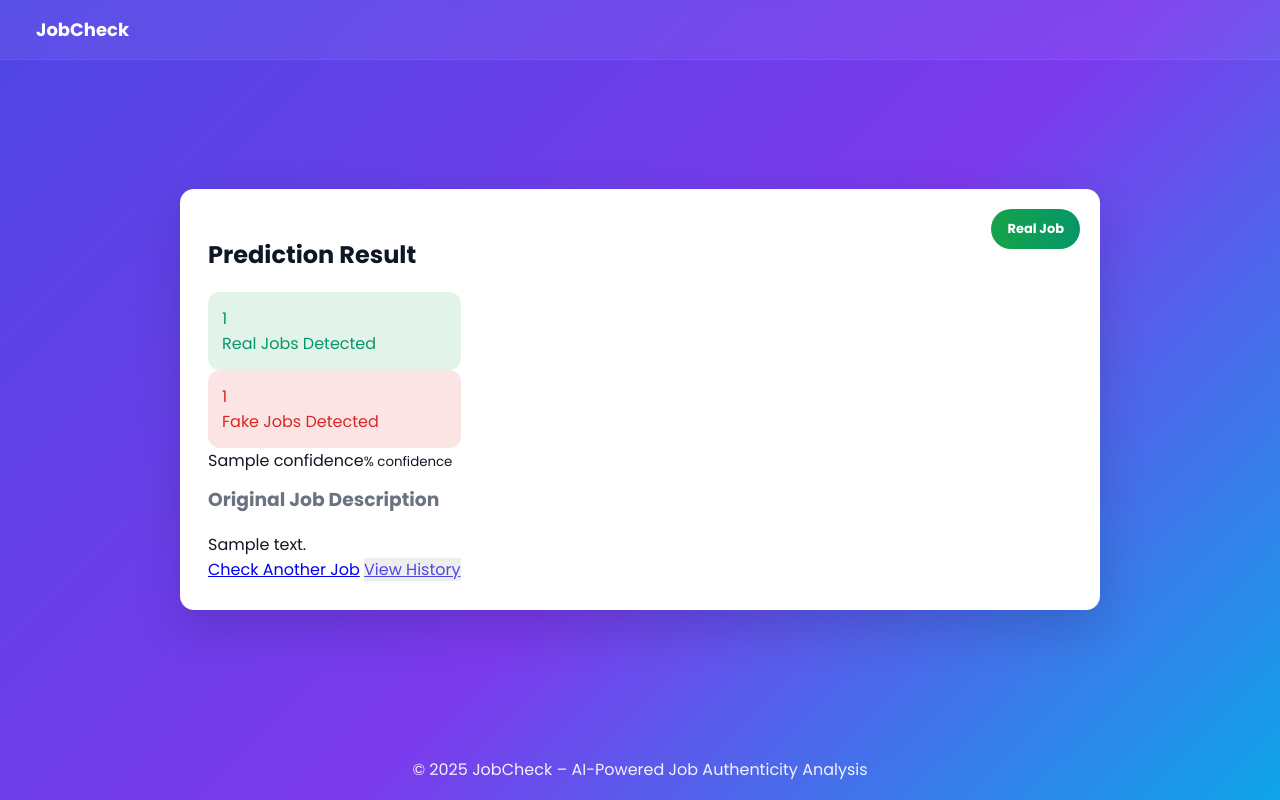
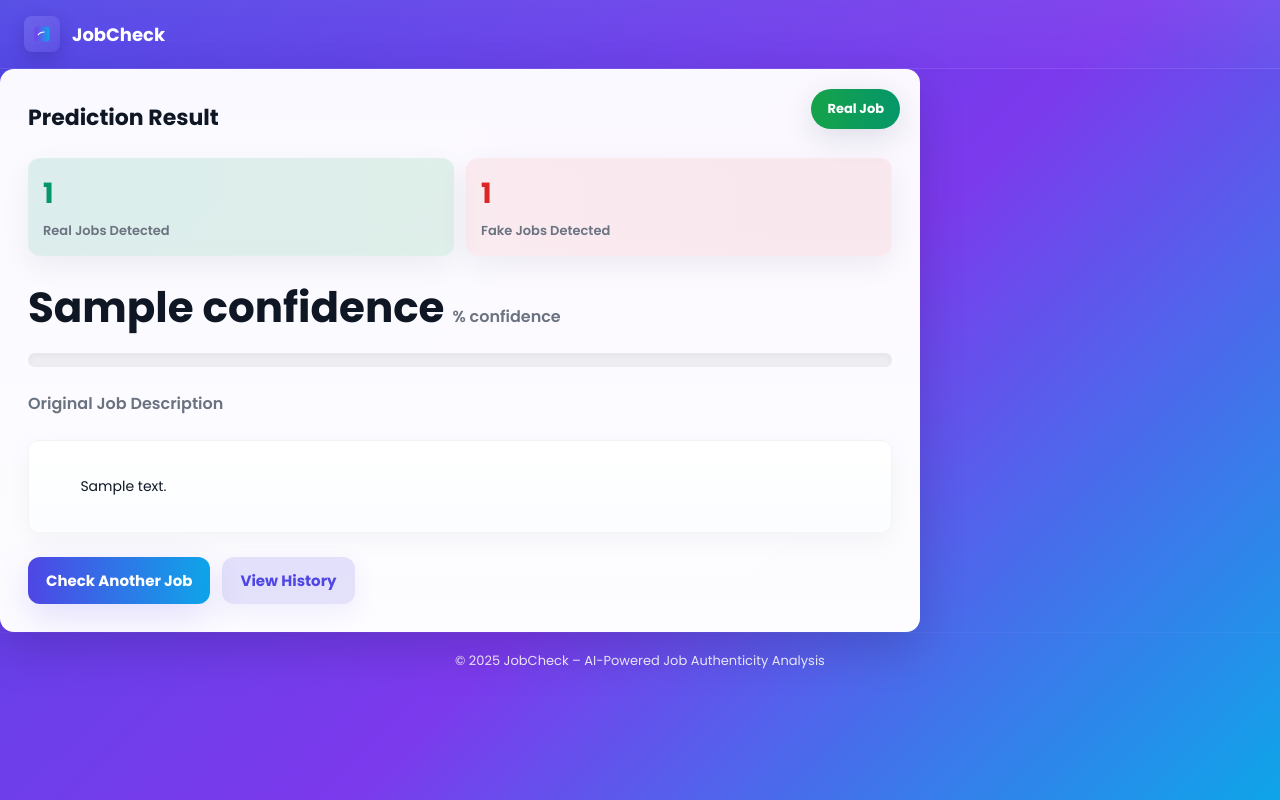
Before and after one commit to Sainvi-j/fake-job-detector, a Flask app: template templates/result.html in a window 1280 px wide. Run offline with Flask 3, Linux system fonts and the light colour scheme; the template is opened without the code that fills it: most values are stand-ins (such as "Sample title", 1, 10 or a date in 2020); parts of the project's set-up code (start-up, migrations or seed data) failed here and were passed over.

Commit message:
Update result.html

```diff
--- a/templates/result.html
+++ b/templates/result.html
@@ -3,186 +3,151 @@
 <head>
   <meta charset="utf-8" />
   <meta name="viewport" content="width=device-width,initial-scale=1" />
+  <meta name="description" content="JobCheck — AI-powered job authenticity detection. See whether a job posting is likely real or fake and view confidence and history." />
   <title>Result – JobCheck</title>
-    <link
-      href="https://fonts.googleapis.com/css2?family=Poppins:wght@300;400;600;700&display=swap"
-      rel="stylesheet"
-    />
+
+  <!-- Performance: preconnect to Google fonts -->
+  <link rel="preconnect" href="https://fonts.gstatic.com" crossorigin>
+  <link href="https://fonts.googleapis.com/css2?family=Poppins:wght@300;400;600;700&display=swap" rel="stylesheet" />
+
   <style>
-      :root {
-        --g1: #4f46e5;
-        --g2: #0ea5e9;
-        --bg: linear-gradient(135deg, var(--g1), #7c3aed 55%, var(--g2));
-        --card: #ffffff;
-        --muted: #6b7280;
-        --green: #16a34a;
-        --green-600: #059669;
-        --red: #ef4444;
-        --red-600: #dc2626;
-        --radius: 14px;
-        --glass: rgba(255, 255, 255, 0.06);
-        --ease: cubic-bezier(0.2, 0.9, 0.3, 1);
+  :root{
+    --g1:#4f46e5; --g2:#0ea5e9; --bg:linear-gradient(135deg,var(--g1),#7c3aed 55%,var(--g2));
+    --card:#ffffff; --muted:#6b7280; --green:#16a34a; --green-600:#059669; --red:#ef4444; --red-600:#dc2626;
+    --radius:14px; --ease:cubic-bezier(0.2,0.9,0.3,1);
   }
-      * {
-        box-sizing: border-box;
+  *{box-sizing:border-box}
+  html,body{height:100%}
+  body{
+    margin:0;font-family:"Poppins",system-ui,-apple-system,"Segoe UI",Roboto,Arial;
+    background:var(--bg); -webkit-font-smoothing:antialiased; -moz-osx-font-smoothing:grayscale;
+    color:#0f1724; display:flex;flex-direction:column;min-height:100vh;padding:0;
+    animation:pageFade 0.6s var(--ease) both;
   }
-      html, body {
-        height: 100%;
-      }
-      body {
-        margin: 0;
-        font-family: "Poppins", system-ui;
-        background: var(--bg);
-        color: #0f1724;
-        display: flex;
-        flex-direction: column;
-        min-height: 100vh;
-        padding: 0;
+  @keyframes pageFade { from{opacity:0;transform:translateY(8px)} to{opacity:1;transform:none} }
+
+  /* Respect reduced motion preferences */
+  @media (prefers-reduced-motion: reduce) {
+    * { animation: none !important; transition: none !important; }
   }
 
-      header.navbar {
-        display: flex;
-        align-items: center;
-        justify-content: space-between;
-        padding: 16px 24px;
-        background: rgba(255, 255, 255, 0.06);
-        backdrop-filter: blur(6px);
-        border-bottom: 1px solid rgba(255, 255, 255, 0.06);
+  header.navbar{
+    display:flex;align-items:center;justify-content:space-between;padding:16px 24px;
+    background:linear-gradient(180deg, rgba(255,255,255,0.06), rgba(255,255,255,0.02));
+    backdrop-filter: blur(6px); border-bottom:1px solid rgba(255,255,255,0.06);
   }
+  .brand{display:flex;align-items:center;gap:12px;color:#fff;font-weight:700;font-size:18px}
+  .logo-mark{width:36px;height:36px;border-radius:8px;background:linear-gradient(135deg, rgba(255,255,255,0.12), rgba(255,255,255,0.04));display:inline-flex;align-items:center;justify-content:center;flex:0 0 36px;box-shadow:0 6px 18px rgba(12,8,48,0.18)}
+  .result-card{width:100%;max-width:920px;background:linear-gradient(180deg, rgba(255,255,255,0.97), rgba(255,255,255,0.99));border-radius:var(--radius);padding:28px;display:flex;gap:24px;box-shadow:0 18px 48px rgba(2,6,23,0.16);transition:transform 0.18s var(--ease),box-shadow 0.18s var(--ease);align-items:stretch;overflow:visible;position:relative}
+  .result-card:hover{transform:translateY(-6px);box-shadow:0 28px 70px rgba(2,6,23,0.18)}
+  .content{width:100%;display:flex;flex-direction:column;gap:12px}
+  h1{margin:4px 0 0 0;font-size:22px;color:#0f1724}
+  .top-row{display:flex;align-items:center;justify-content:space-between;gap:12px}
+  .status-badge{padding:10px 16px;border-radius:999px;font-weight:700;font-size:13px;color:#fff;display:inline-flex;align-items:center;gap:8px;box-shadow:0 8px 30px rgba(12,8,48,0.12);position:absolute;top:20px;right:20px;z-index:10}
+  .status-badge.real{background:linear-gradient(90deg,var(--green),var(--green-600))}
+  .status-badge.fake{background:linear-gradient(90deg,var(--red),var(--red-600))}
+  .stats-row{display:flex;gap:12px;margin-top:12px;align-items:stretch;flex-wrap:wrap}
+  .stat-card{flex:1 1 140px;min-width:140px;padding:14px;border-radius:12px;color:#fff;display:flex;flex-direction:column;gap:6px;box-shadow:0 10px 30px rgba(12,8,48,0.06);border:1px solid rgba(255,255,255,0.06)}
+  .stat-card.green{background:linear-gradient(90deg, rgba(5,150,105,0.12), rgba(22,163,74,0.12)); color:var(--green-600)}
+  .stat-card.red{background:linear-gradient(90deg, rgba(239,68,68,0.08), rgba(220,38,38,0.08)); color:var(--red-600)}
+  .stat-num{font-size:28px;font-weight:800}
+  .stat-label{font-size:13px;font-weight:600;color:var(--muted)}
+  .confidence{display:flex;flex-direction:column;align-items:flex-start;gap:6px;margin-top:8px}
+  .confidence-number{font-size:42px;font-weight:800;color:#0f1724;display:flex;align-items:baseline;gap:8px}
+  .confidence-number small{font-size:16px;color:var(--muted);font-weight:600}
+  .meter{width:100%;height:14px;background:rgba(15,23,36,0.06);border-radius:999px;overflow:hidden;margin-top:8px;box-shadow:inset 0 2px 6px rgba(12,8,48,0.04)}
+  .meter-fill{height:100%;width:0;transition:width 900ms ease, background-color 0.3s ease;border-radius:999px}
+  .meter-fill.green{background:linear-gradient(90deg,var(--green),var(--green-600))}
+  .meter-fill.red{background:linear-gradient(90deg,var(--red),var(--red-600))}
+  .desc{margin-top:12px;background:linear-gradient(180deg,#fff,#fbfdff);border:1px solid rgba(15,23,36,0.04);border-radius:10px;padding:14px;font-size:14px;color:#0f1724;line-height:1.5;max-height:420px;overflow:auto;white-space:pre-wrap;word-wrap:break-word;box-shadow:0 8px 26px rgba(12,8,48,0.04)}
+  .actions{display:flex;gap:12px;align-items:center;margin-top:12px}
+  .primary{display:inline-flex;align-items:center;gap:10px;padding:12px 18px;border-radius:12px;border:none;background:linear-gradient(90deg,var(--g1),var(--g2));color:#fff;font-weight:700;cursor:pointer;font-size:15px;text-decoration:none;box-shadow:0 12px 36px rgba(79,70,229,0.16);transition:transform 0.14s var(--ease),box-shadow 0.14s var(--ease),opacity 0.12s}
+  .primary:hover{transform:translateY(-4px);box-shadow:0 20px 50px rgba(79,70,229,0.22)}
+  .primary:active{transform:translateY(-1px);opacity:0.98}
+  /* visible focus for keyboard users */
+  .primary:focus{outline:3px solid rgba(79,70,229,0.18);outline-offset:3px}
 
-      .brand {
-        display: flex;
-        align-items: center;
-        gap: 12px;
-        color: #fff;
-        font-weight: 700;
-        font-size: 18px;
-      }
+  footer{padding:18px 20px;text-align:center;color:rgba(255,255,255,0.92);font-size:13px;background:transparent;border-top:1px solid rgba(255,255,255,0.04)}
 
-      main.wrap {
-        display: flex;
-        align-items: center;
-        justify-content: center;
-        padding: 40px 20px;
-        flex: 1 0 auto;
-      }
-
-      .result-card {
-        width: 100%;
-        max-width: 920px;
-        background: #fff;
-        border-radius: var(--radius);
-        padding: 28px;
-        display: flex;
-        gap: 24px;
-        box-shadow: 0 18px 48px rgba(2, 6, 23, 0.16);
-        position: relative;
-      }
-
-      .status-badge {
-        padding: 10px 16px;
-        border-radius: 999px;
-        font-weight: 700;
-        font-size: 13px;
-        color: #fff;
-        position: absolute;
-        top: 20px;
-        right: 20px;
-      }
-
-      .status-badge.real {
-        background: linear-gradient(90deg, var(--green), var(--green-600));
-      }
-      .status-badge.fake {
-        background: linear-gradient(90deg, var(--red), var(--red-600));
-      }
-
-      .stat-card {
-        padding: 14px;
-        border-radius: 12px;
-      }
-
-      .stat-card.green {
-        background: rgba(22, 163, 74, 0.12);
-        color: var(--green-600);
-      }
-
-      .stat-card.red {
-        background: rgba(220, 38, 38, 0.12);
-        color: var(--red-600);
-      }
-
-      .meter-fill.green {
-        background: linear-gradient(90deg, var(--green), var(--green-600));
-      }
-      .meter-fill.red {
-        background: linear-gradient(90deg, var(--red), var(--red-600));
-      }
-
-      footer {
-        padding: 18px 20px;
-        text-align: center;
-        color: rgba(255, 255, 255, 0.92);
-      }
+  @media (max-width:920px){.result-card{flex-direction:column;padding:20px;max-width:720px}.status-badge{top:16px;right:16px;padding:8px 14px;font-size:12px}}
+  @media (max-width:640px){header.navbar{flex-direction:column;align-items:flex-start;padding:14px 16px;gap:12px}.brand{font-size:16px}.desc{max-height:260px}.confidence-number{font-size:36px}.actions{flex-direction:column;align-items:stretch}.primary{width:100%;justify-content:center}.stats-row{flex-direction:column}.stat-card{min-width:unset}.status-badge{top:12px;right:12px;padding:7px 12px;font-size:11px}}
   </style>
 </head>
-
 <body>
-    <header class="navbar">
-      <div class="brand">
-        <span class="logo-mark"></span> JobCheck
+  <header class="navbar" role="banner">
+    <div class="brand" aria-label="JobCheck">
+      <span class="logo-mark" aria-hidden="true">
+        <svg viewBox="0 0 48 48" fill="none" xmlns="http://www.w3.org/2000/svg" width="20" height="20" aria-hidden="true">
+          <rect x="6" y="6" width="36" height="36" rx="8" fill="url(#g)"/>
+          <path d="M15 26c3-5 8-7 14-7" stroke="#fff" stroke-width="2.5" stroke-linecap="round" stroke-linejoin="round"/>
+          <defs>
+            <linearGradient id="g" x1="0" x2="1">
+              <stop offset="0" stop-color="#7c3aed"/>
+              <stop offset="1" stop-color="#0ea5e9"/>
+            </linearGradient>
+          </defs>
+        </svg>
+      </span>
+      JobCheck
     </div>
   </header>
 
-    <main class="wrap">
-
-      {% set is_fake = ('fake' in label|lower) %}
-
-      <section class="result-card">
-
-        <!-- FIXED BADGE -->
-        <span class="status-badge {% if is_fake %}fake{% else %}real{% endif %}">
-          {{ "Fake Job" if is_fake else "Real Job" }}
+  <main class="wrap" role="main">
+    <section class="result-card" role="region" aria-labelledby="resultTitle">
+      {% set is_fake = (label == "Fake Job") %}
+      <span
+        class="status-badge {% if is_fake %}fake{% else %}real{% endif %}"
+        role="status"
+        aria-live="polite"
+        aria-label="Prediction: {{ 'Fake Job' if is_fake else 'Real Job' }}"
+      >
+        {{ 'Fake Job' if is_fake else 'Real Job' }}
       </span>
 
       <div class="content">
+        <div class="top-row">
+          <h1 id="resultTitle">Prediction Result</h1>
+        </div>
 
-          <h1>Prediction Result</h1>
-
-          <div class="stats-row">
-            <div class="stat-card green">
+        <div class="stats-row" role="list" aria-label="Detection counts">
+          <div class="stat-card green" role="listitem" aria-label="Real jobs detected">
             <div class="stat-num">{{ real_count }}</div>
             <div class="stat-label">Real Jobs Detected</div>
           </div>
 
-            <div class="stat-card red">
+          <div class="stat-card red" role="listitem" aria-label="Fake jobs detected">
             <div class="stat-num">{{ fake_count }}</div>
             <div class="stat-label">Fake Jobs Detected</div>
           </div>
         </div>
 
-          <div class="confidence">
+        <div class="confidence" aria-label="Confidence">
           <div class="confidence-number">
             {{ confidence }}<small>% confidence</small>
           </div>
 
-            <div class="meter">
+          <!-- Accessible progressbar -->
           <div
-                class="meter-fill {% if is_fake %}red{% else %}green{% endif %}"
-                style="width: {{ confidence }}%">
-              </div>
+            class="meter"
+            role="progressbar"
+            aria-valuemin="0"
+            aria-valuemax="100"
+            aria-valuenow="{{ confidence }}"
+            aria-label="Model confidence in percent"
+          >
+            <div class="meter-fill {% if is_fake %}red{% else %}green{% endif %}" style="width: {{ confidence }}%"></div>
           </div>
         </div>
 
-          <h3 style="margin-top: 12px; color: var(--muted);">Original Job Description</h3>
+        <div style="margin-top:12px;font-weight:600;color:var(--muted)">Original Job Description</div>
 
-          <div class="desc">{{ job_text }}</div>
+        <article class="desc" role="article" aria-label="Job description">
+          {{ job_text }}
+        </article>
 
         <div class="actions">
-            <a href="/" class="primary">Check Another Job</a>
-            <a href="/history" class="primary" style="background:#eee; color:#4f46e5;">
-              View History
-            </a>
+          <a href="/" class="primary" role="button" aria-label="Check another job">Check Another Job</a>
+          <a href="/history" class="primary" role="button" aria-label="View history" style="background:rgba(79,70,229,0.15);color:#4f46e5;box-shadow:0 8px 24px rgba(79,70,229,0.08)">View History</a>
         </div>
       </div>
     </section>
@@ -190,5 +155,40 @@
 
   <footer>© 2025 JobCheck – AI-Powered Job Authenticity Analysis</footer>
 
+  <script>
+  (function(){
+    try {
+      // Gracefully handle when confidence is missing or malformed
+      var fill = document.querySelector('.meter-fill');
+      if (!fill) return;
+
+      // read target width from inline style or from data attr set on server-side
+      // keep animation minimal and accessible
+      var rawWidth = (fill.style.width || '{{ confidence }}%').trim();
+      var match = rawWidth.match(/^(\d+(\.\d+)?)%$/);
+      var w = match ? match[1] + '%' : '0%';
+
+      // remove width first so animation runs
+      fill.style.width = '0%';
+
+      // ensure appropriate color class is set server-side via template; client fallback:
+      {% if is_fake %}
+        fill.classList.add('red');
+        fill.classList.remove('green');
+      {% else %}
+        fill.classList.add('green');
+        fill.classList.remove('red');
+      {% endif %}
+
+      // small async apply to trigger CSS transition
+      requestAnimationFrame(function(){
+        setTimeout(function(){ fill.style.width = w; }, 60);
+      });
+    } catch (e) {
+      // fail silently
+      console.error && console.error(e);
+    }
+  })();
+  </script>
 </body>
 </html>
```
Lines whose indentation alone changed are shown as unchanged.
